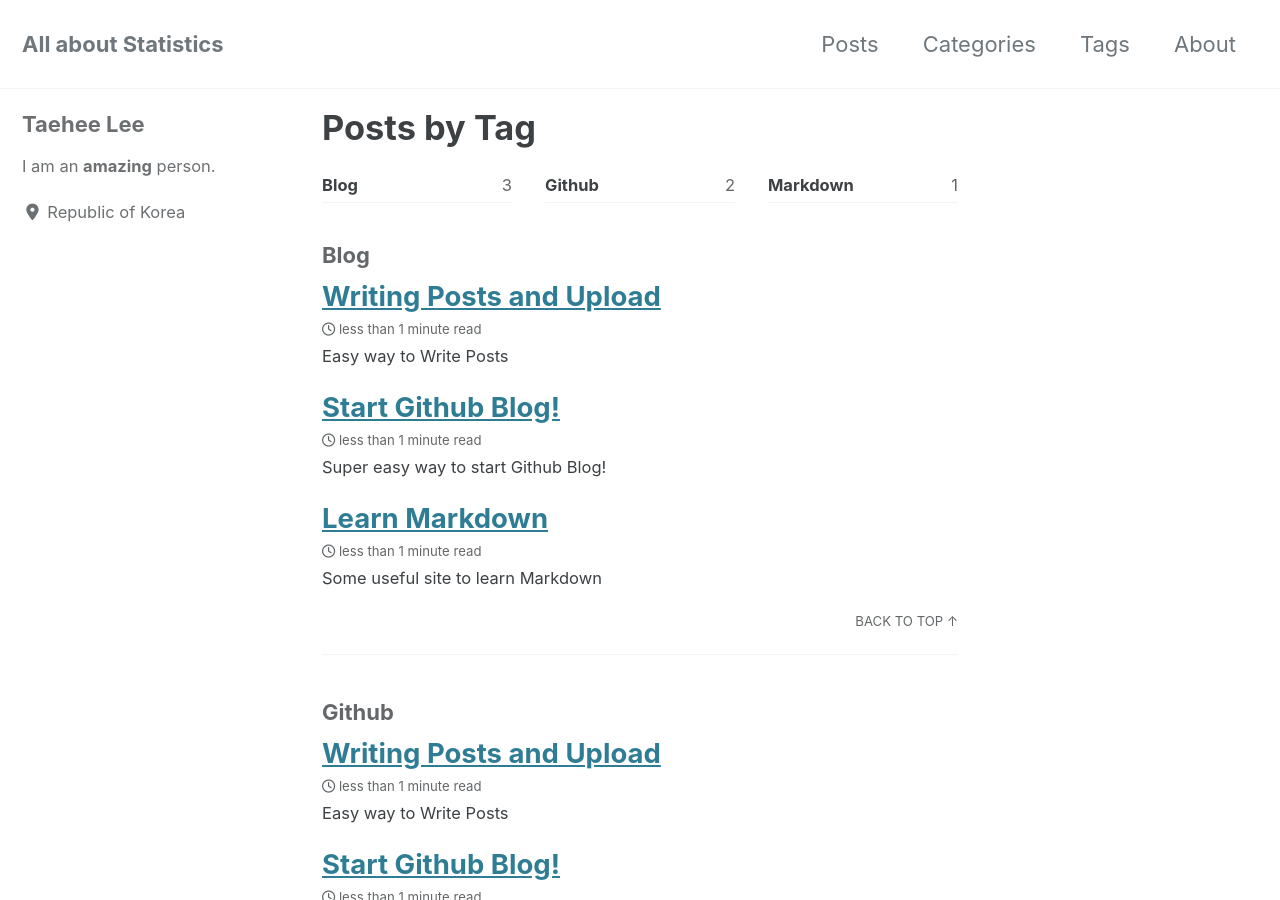
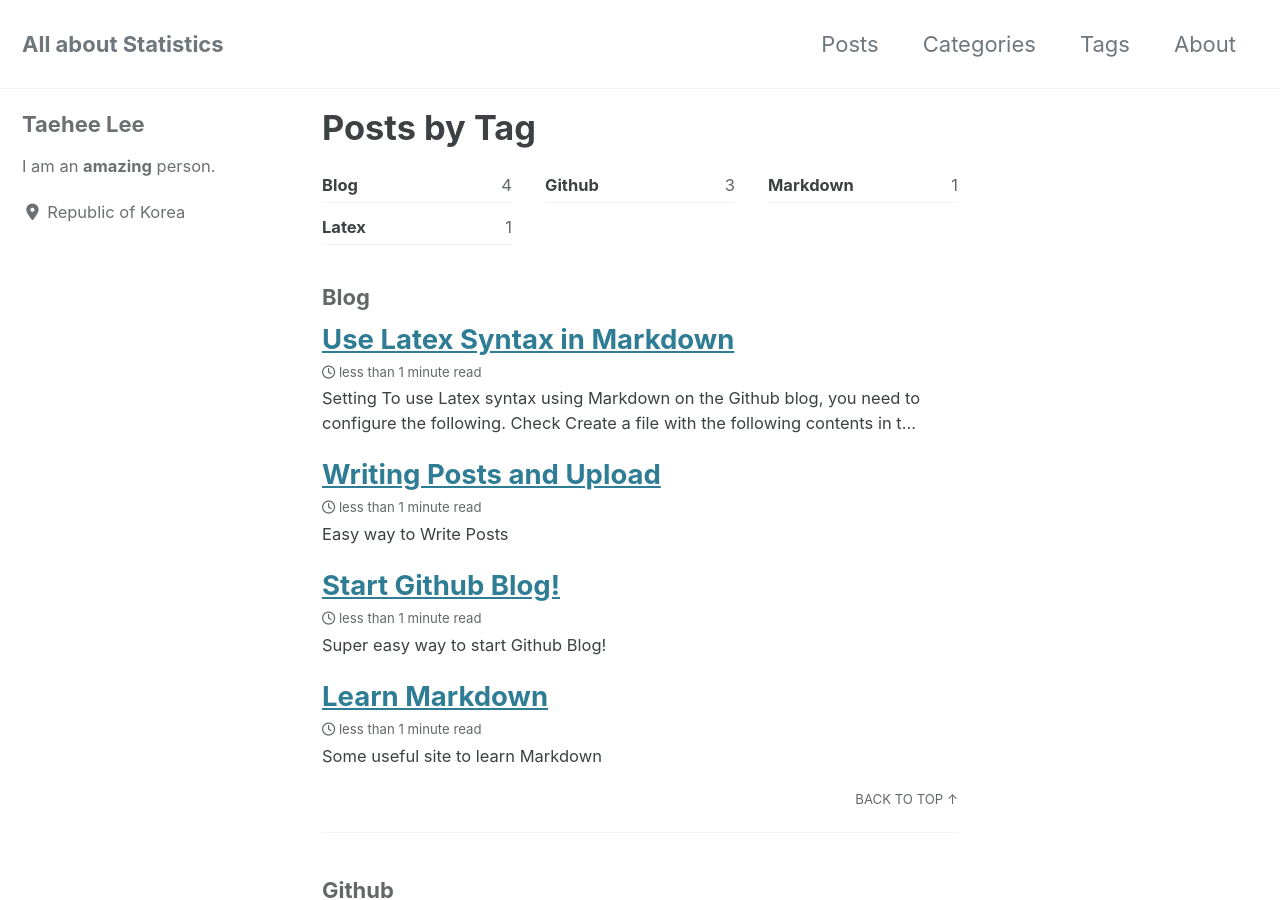
Before and after one commit to THstar/thstar.github.io, a Jekyll site: the page built from _pages/tag-archive.md, in a window 1280 px wide and 900 px high. Built offline with Jekyll 4.4.1, drawn with Linux system fonts in a browser that asks for light colours; cached includes are drawn as plain includes; nearby versions of some CDN libraries; some of the changed text lies outside the part shown.

Commit message:
Update 2020-04-29-Use Latex Syntax.md

```diff
--- a/_posts/2020-04-29-Use Latex Syntax.md
+++ b/_posts/2020-04-29-Use Latex Syntax.md
@@ -1,3 +1,14 @@
+---
+title: "Use Latex Syntax in Markdown"
+last_modified_at: 2020-04-29
+categories:
+  - Blog
+tags:
+  - Github
+  - Blog
+  - Latex
+---
+
 ## Setting
 * To use Latex syntax using Markdown on the Github blog, you need to configure the following. [Check](https://www.janmeppe.com/blog/How-to-add-mathjax-to-minimal-mistakes/)
 * Create a file with the following contents in the address below.
```
